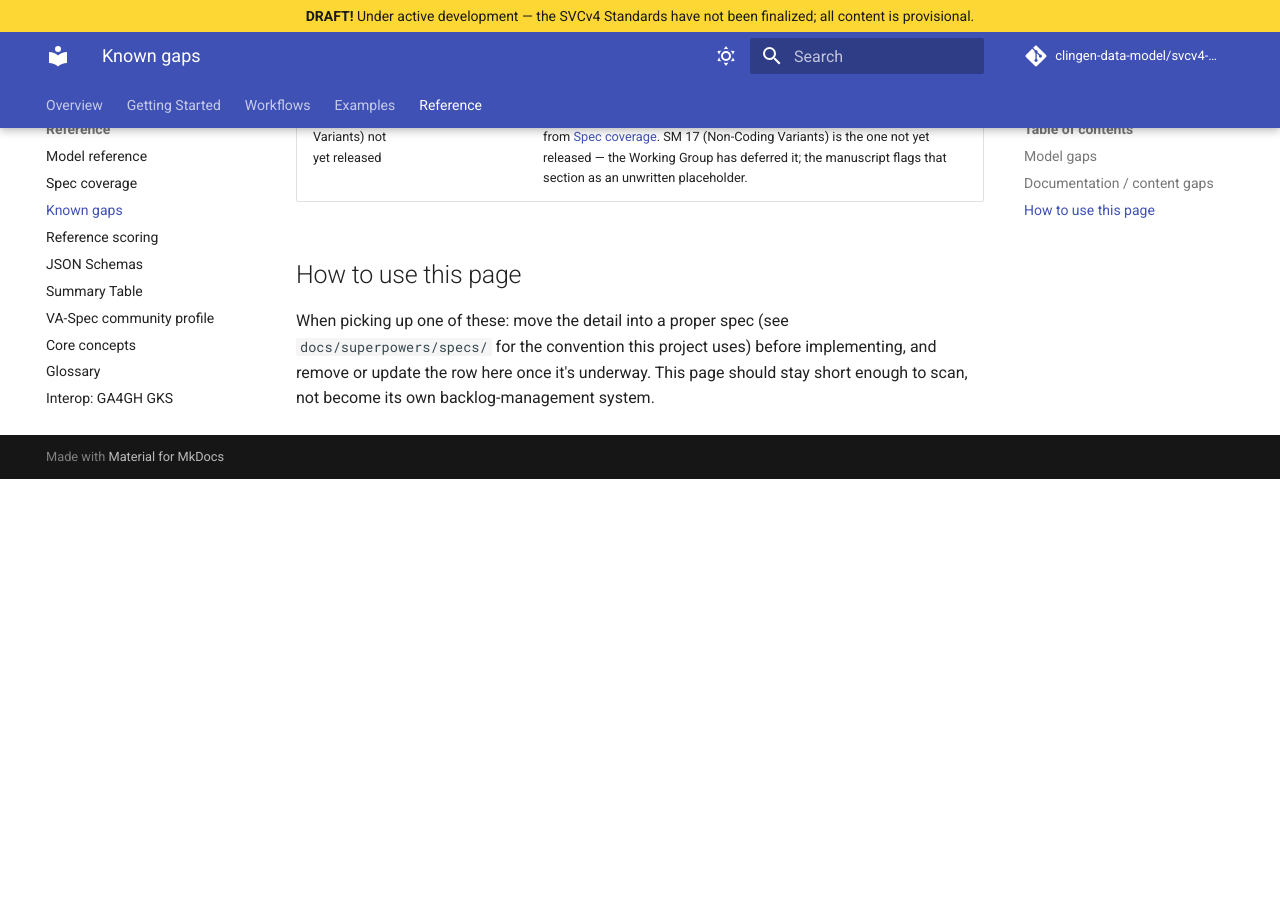
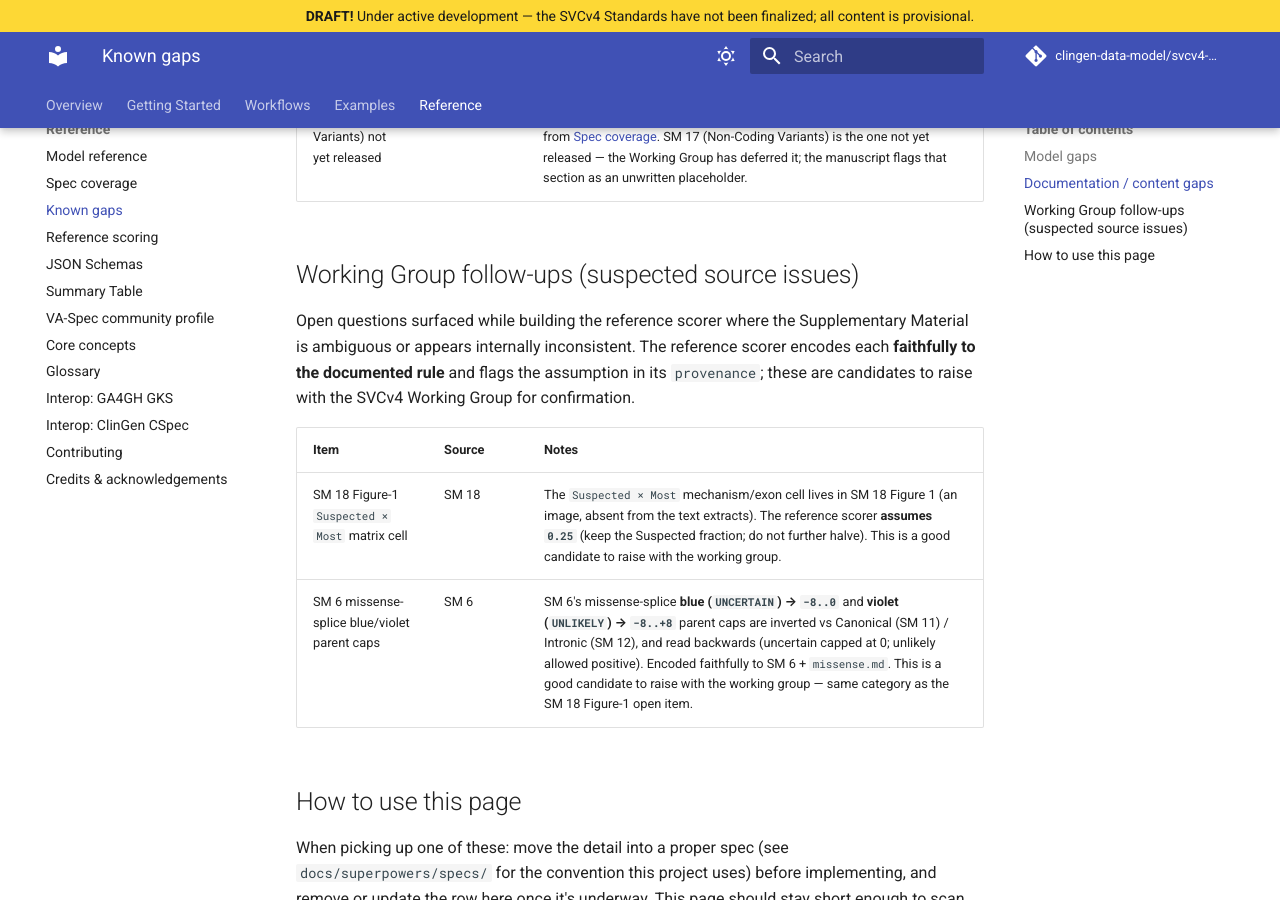
Before and after one commit to clingen-data-model/svcv4-model, an MkDocs documentation site: the page built from docs/reference/known-gaps.md, in a window 1280 px wide and 900 px high, scrolled down 1578 px. Built offline with MkDocs 1.6.1 and Material for MkDocs 9.7.7, drawn with Linux system fonts in a browser that asks for light colours; comment, search, counter and statistics services are not loaded; before the commit the page ends 2057 px from its top, so only the background shows below that.

Commit message:
docs: log SM 18 Figure-1 + SM 6 blue/violet as Working Group follow-ups (#57)
Two suspected-source items surfaced while building the reference scorer, encoded
faithfully + flagged in provenance; candidates to confirm with the SVCv4 WG.

Co-authored-by: Claude Opus 4.8 (1M context) <noreply@anthropic.com>

```diff
--- a/docs/reference/known-gaps.md
+++ b/docs/reference/known-gaps.md
@@ -27,6 +27,18 @@ roadmap with dates.
 | Workflow decision-tree diagrams | Documentation assets | The official "Workflow Images" Drive folder (linked from the SVCv4 Pilot Launch announcement) is currently empty. Dozens of named figures are referenced throughout the supplements (missense/nonsense/frameshift/splice flow diagrams, the DAFT derivation diagrams, etc.) — need to follow up with the SVCv4 Working Group (Alicia Byrne / Steven Harrison) for official, releasable versions before embedding any. |
 | SM 17 (Non-Coding Variants) not yet released | Source material | The 20 currently-available SVCv4 Supplementary Materials (SM 1–16, 18–21) have been read into this project's working understanding and are linked from [Spec coverage](spec-alignment.md). SM 17 (Non-Coding Variants) is the one not yet released — the Working Group has deferred it; the manuscript flags that section as an unwritten placeholder. |
 
+## Working Group follow-ups (suspected source issues)
+
+Open questions surfaced while building the reference scorer where the Supplementary
+Material is ambiguous or appears internally inconsistent. The reference scorer encodes
+each **faithfully to the documented rule** and flags the assumption in its `provenance`;
+these are candidates to raise with the SVCv4 Working Group for confirmation.
+
+| Item | Source | Notes |
+|---|---|---|
+| SM 18 Figure-1 `Suspected × Most` matrix cell | SM 18 | The `Suspected × Most` mechanism/exon cell lives in SM 18 Figure 1 (an image, absent from the text extracts). The reference scorer **assumes `0.25`** (keep the Suspected fraction; do not further halve). This is a good candidate to raise with the working group. |
+| SM 6 missense-splice blue/violet parent caps | SM 6 | SM 6's missense-splice **blue (`UNCERTAIN`) → `−8..0`** and **violet (`UNLIKELY`) → `−8..+8`** parent caps are inverted vs Canonical (SM 11) / Intronic (SM 12), and read backwards (uncertain capped at 0; unlikely allowed positive). Encoded faithfully to SM 6 + `missense.md`. This is a good candidate to raise with the working group — same category as the SM 18 Figure-1 open item. |
+
 ## How to use this page
 
 When picking up one of these: move the detail into a proper spec (see
```
